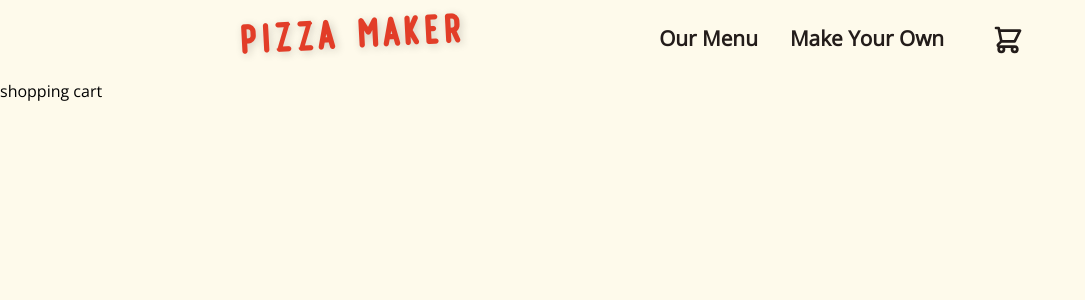
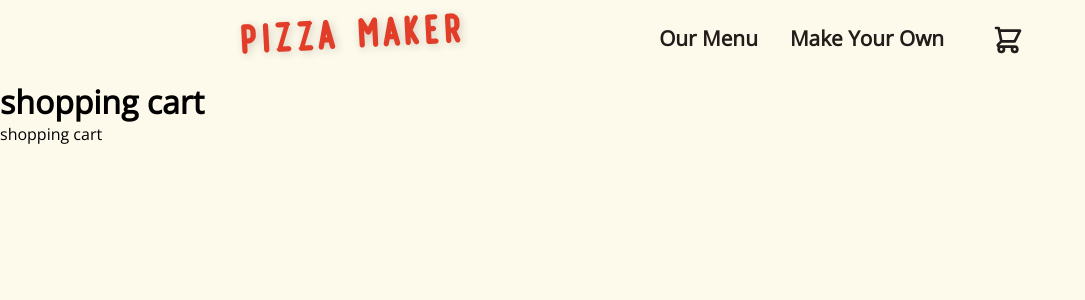
Before and after one commit to wavyadri/pizza-maker, a React (Create React App) app: page /shopping-cart in a window 1280 px wide. Shown: the top 300 px of the page, without its empty margins (0-1085 px from the left). Built offline with nearby package versions, Linux system fonts and the light colour scheme.

Commit message:
Update Header.js
Implement useLocation to access url and create header.

```diff
--- a/src/App.js
+++ b/src/App.js
@@ -1,4 +1,3 @@
-import logo from './logo.svg';
 import './App.css';
 import { BrowserRouter as Router, Route, Switch } from 'react-router-dom'
 // pages
@@ -7,6 +6,7 @@ import Home from './components/Home'
 import FullMenu from './components/FullMenu'
 import Custom from './components/Custom'
 import ShoppingCart from './components/ShoppingCart'
+import Header from "./components/Header"
 
 function App() {
   // show navbar and footer on all pages other than Home
@@ -16,12 +16,15 @@ function App() {
         <Navbar/>
         <Switch>
           <Route path='/menu'>
+            <Header/>
             <FullMenu/>
           </Route>
           <Route path='/make-your-own'>
+            <Header/>
             <Custom/>
           </Route>
           <Route path='/shopping-cart'>
+            <Header/>
             <ShoppingCart/>
           </Route>
         </Switch>
--- a/src/components/FullMenu.js
+++ b/src/components/FullMenu.js
@@ -4,7 +4,6 @@ import Header from './Header'
 const FullMenu = () => {
     return (
         <div>
-            <Header/>
             <h1>Menu</h1>
         </div>
     )
--- a/src/components/Header.js
+++ b/src/components/Header.js
@@ -1,13 +1,16 @@
 import React from 'react'
+import { useLocation } from 'react-router-dom';
 
-// h1 match route
-// remove any '-' and replace with ' '
 
 const Header = () => {
+    // grab url param with pathname
+    const pathName = useLocation().pathname;
+    // slice starting '/' then remove any '-' and replace with ' '
+    const pathHeader = pathName.slice(1).replace(/-/g, ' ');
     return (
-        <div>
-            {/* <h1>header for the page</h1> */}
-        </div>
+        <header>
+            <h1>{pathHeader}</h1>
+        </header>
     )
 }
 
--- a/src/mysass-responsive.scss
+++ b/src/mysass-responsive.scss
@@ -91,6 +91,9 @@
               background: #e44d3a;
               transform: translateY(0px);
             }
+            p:hover {
+              color: $light;
+            }
             .link {
               margin: 0px;
               padding: 2rem 0;
--- a/src/mysass.scss
+++ b/src/mysass.scss
@@ -229,7 +229,6 @@ body {
           @include ease();
           &:hover {
             cursor: pointer;
-            color: $primary;
             transform: translateY(-5px);
             @include ease();
           }
@@ -237,6 +236,9 @@ body {
             text-transform: capitalize;
             font-size: 1.3em;
             font-weight: 600;
+            &:hover {
+              color: $primary;
+            }
           }
           .shopping-cart {
             @include flex-center();
```
